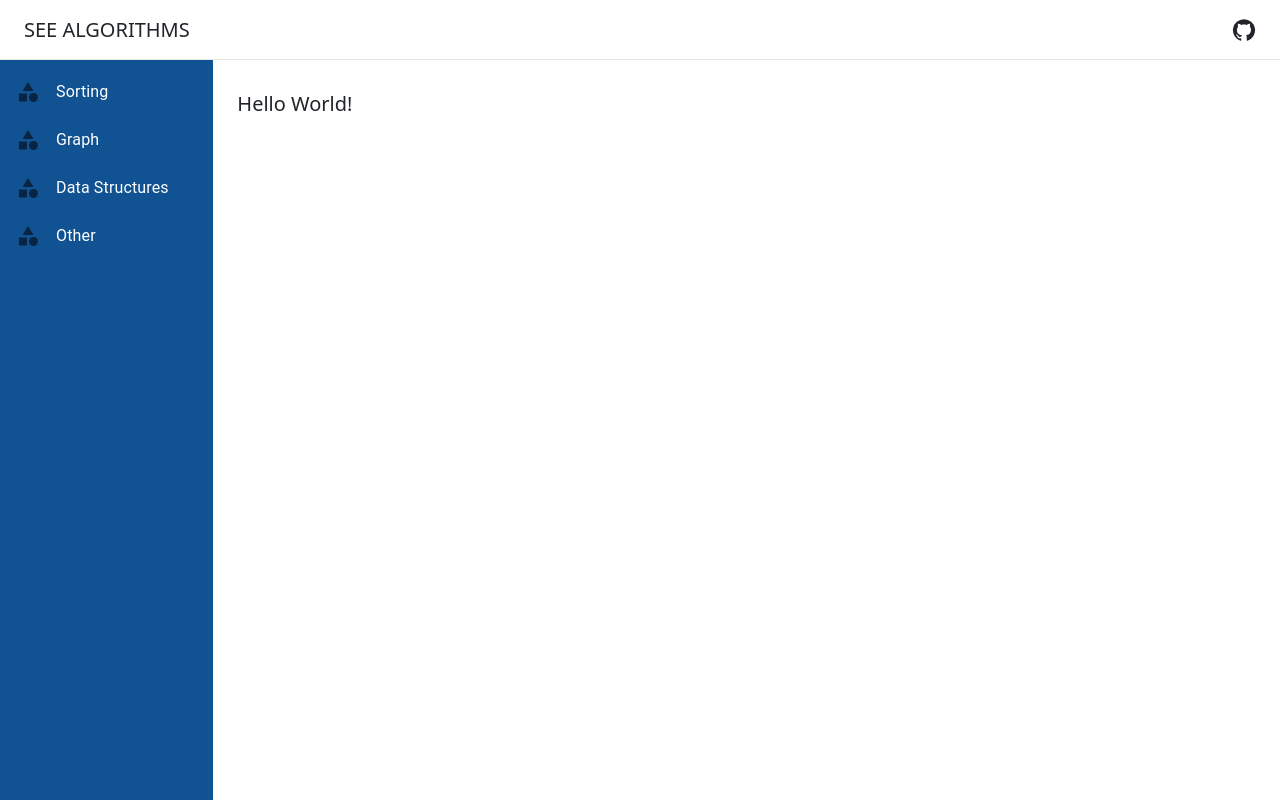
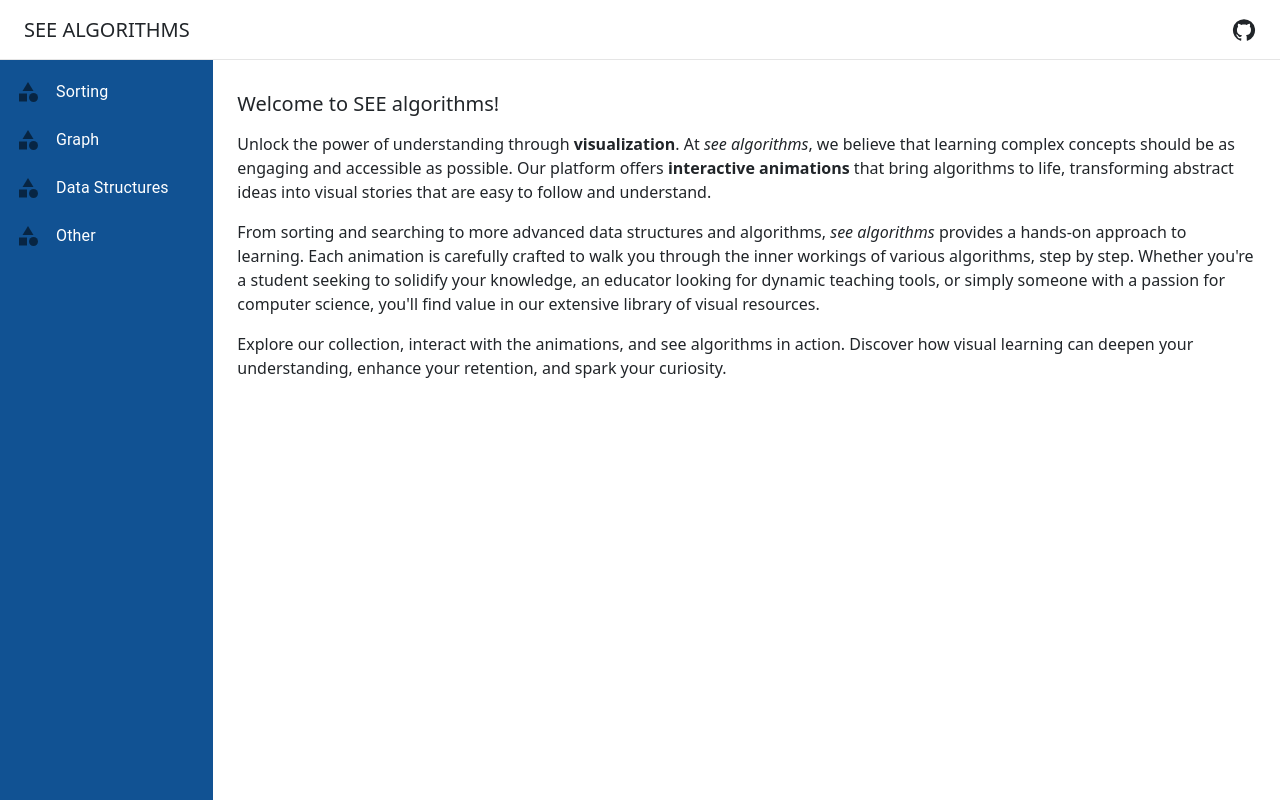
Before and after one commit to akshay9136/see-algorithms, a Next.js app: page / in a window 1280 px wide. Built offline with nearby package versions, Linux system fonts and the light colour scheme.

Commit message:
Refactor sorting ui

```diff
--- a/src/components/numbers/numbers.module.css
+++ b/src/components/numbers/numbers.module.css
@@ -27,6 +27,7 @@
   display: flex;
   align-items: center;
   justify-content: center;
+  background-color: white;
 }
 
 .node {
--- a/src/pages/_app.js
+++ b/src/pages/_app.js
@@ -58,7 +58,7 @@ export default function App({ Component, pageProps }) {
         </div>
         <div className="content m-0">
           <div style={{ padding: '1rem 1.5rem' }}>
-            <h5 className="mb-3">{Algorithms[algoId]}</h5>
+            {algoId && <h5 className="my-3">{Algorithms[algoId]}</h5>}
             <Component {...pageProps} />
           </div>
           {savedData.length > 0 && <DataItems />}
--- a/src/pages/index.js
+++ b/src/pages/index.js
@@ -1,3 +1,4 @@
+/* eslint-disable react/no-unescaped-entities */
 import React, { useContext, useEffect } from 'react';
 import { useRouter } from 'next/router';
 import AppContext from '@/common/context';
@@ -16,11 +17,29 @@ export default function Home() {
 
   return (
     <main>
-      {userAuth ? (
-        <h5>Hello {userAuth.displayName}!</h5>
-      ) : (
-        <h5>Hello World!</h5>
-      )}
+      <h5 className="my-3">Welcome to SEE algorithms!</h5>
+      <p>
+        Unlock the power of understanding through <b>visualization</b>. At{' '}
+        <i>see algorithms</i>, we believe that learning complex concepts should
+        be as engaging and accessible as possible. Our platform offers{' '}
+        <b>interactive animations</b> that bring algorithms to life,
+        transforming abstract ideas into visual stories that are easy to follow
+        and understand.
+      </p>
+      <p>
+        From sorting and searching to more advanced data structures and
+        algorithms, <i>see algorithms</i> provides a hands-on approach to
+        learning. Each animation is carefully crafted to walk you through the
+        inner workings of various algorithms, step by step. Whether you're a
+        student seeking to solidify your knowledge, an educator looking for
+        dynamic teaching tools, or simply someone with a passion for computer
+        science, you'll find value in our extensive library of visual resources.
+      </p>
+      <p>
+        Explore our collection, interact with the animations, and see algorithms
+        in action. Discover how visual learning can deepen your understanding,
+        enhance your retention, and spark your curiosity.
+      </p>
     </main>
   );
 }
```
Also changed, not shown: src/components/numbers/index.js (+1 -8 lines), src/pages/sorting/BubbleSort.js (+6 -5 lines), src/pages/sorting/HeapSort.js (+4 -3 lines), src/pages/sorting/InsertionSort.js (+7 -7 lines), src/pages/sorting/MergeSort.js (+6 -6 lines), src/pages/sorting/QuickSort.js (+4 -3 lines), src/pages/sorting/SelectionSort.js (+8 -7 lines).
